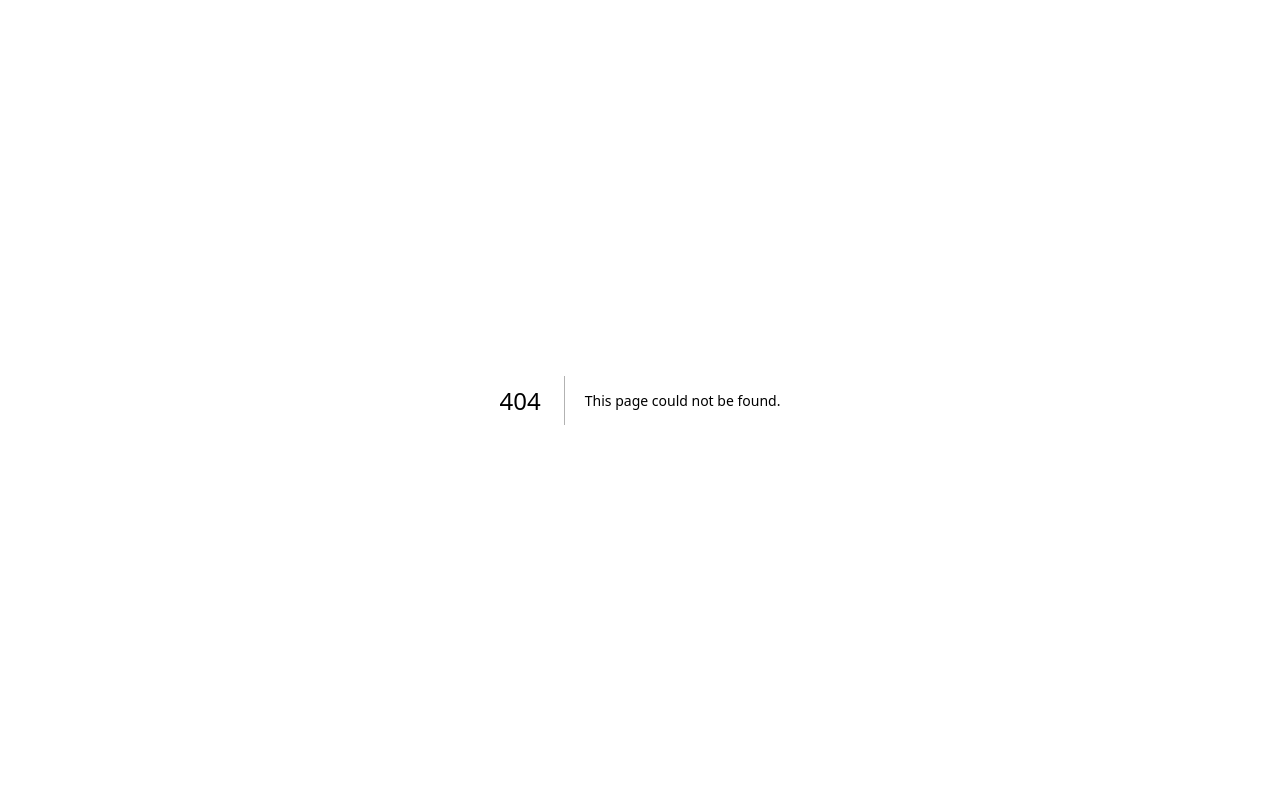
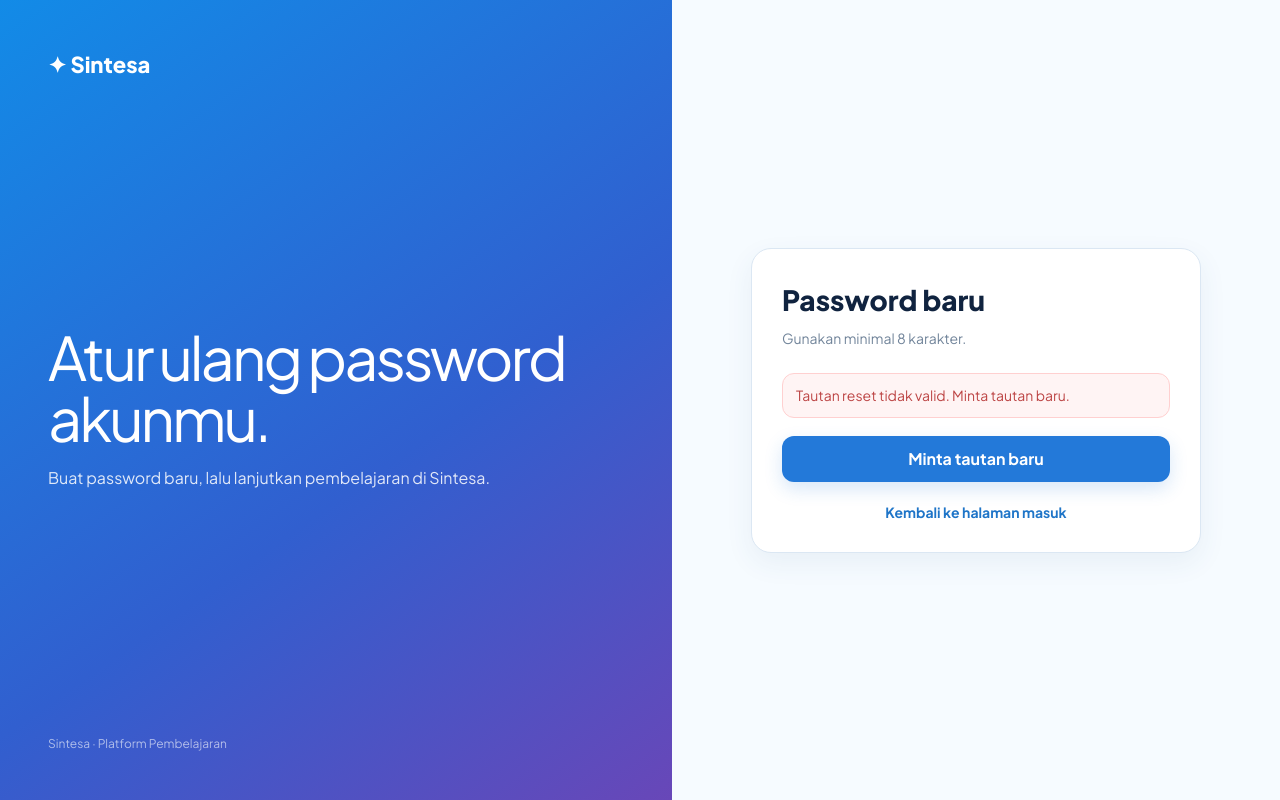
Before and after one commit to shelapremaoktavia/Sintesa, a Next.js app in the folder edu-ar-frontend/: page /reset-password in a window 1280 px wide. Before the commit this address had no page. Built offline with nearby package versions, Linux system fonts and the light colour scheme; no server answers.

Commit message:
Add secure password reset page

```diff
--- /dev/null
+++ b/edu-ar-frontend/src/app/reset-password/page.jsx
@@ -0,0 +1,107 @@
+'use client';
+
+import { useEffect, useState } from 'react';
+import Link from 'next/link';
+import { API_URL } from '@/lib/api';
+
+function PasswordToggle({ visible, onClick }) {
+  return (
+    <button type="button" onClick={onClick} aria-label={visible ? 'Sembunyikan password' : 'Tampilkan password'} aria-pressed={visible} style={{ position: 'absolute', right: 7, top: '50%', transform: 'translateY(-50%)', width: 38, height: 38, display: 'grid', placeItems: 'center', border: 0, borderRadius: 9, background: 'transparent', color: '#47617c' }}>
+      <svg aria-hidden="true" width="20" height="20" viewBox="0 0 24 24" fill="none" stroke="currentColor" strokeWidth="1.8" strokeLinecap="round" strokeLinejoin="round">
+        <path d="M2 12s3.5-7 10-7 10 7 10 7-3.5 7-10 7-10-7-10-7Z" />
+        <circle cx="12" cy="12" r="3" />
+        {visible && <path d="m3 3 18 18" />}
+      </svg>
+    </button>
+  );
+}
+
+export default function ResetPasswordPage() {
+  const [token, setToken] = useState('');
+  const [tokenReady, setTokenReady] = useState(false);
+  const [password, setPassword] = useState('');
+  const [confirmPassword, setConfirmPassword] = useState('');
+  const [showPassword, setShowPassword] = useState(false);
+  const [showConfirm, setShowConfirm] = useState(false);
+  const [error, setError] = useState('');
+  const [success, setSuccess] = useState(false);
+  const [loading, setLoading] = useState(false);
+
+  useEffect(() => {
+    const resetToken = new URLSearchParams(window.location.search).get('token') || '';
+    setToken(resetToken);
+    setTokenReady(true);
+    if (resetToken) window.history.replaceState({}, '', window.location.pathname);
+  }, []);
+
+  const handleSubmit = async (e) => {
+    e.preventDefault(); setError('');
+    if (password.length < 8) { setError('Password baru minimal 8 karakter.'); return; }
+    if (password !== confirmPassword) { setError('Konfirmasi password belum sama.'); return; }
+    setLoading(true);
+    try {
+      const response = await fetch(API_URL + '/auth/reset-password', {
+        method: 'POST', headers: { 'Content-Type': 'application/json' }, body: JSON.stringify({ token, password }),
+      });
+      const data = await response.json().catch(() => ({}));
+      if (!response.ok) throw new Error(data.message || 'Tautan reset tidak valid atau sudah kedaluwarsa.');
+      setSuccess(true);
+    } catch (err) {
+      setError(err.message || 'Tidak bisa terhubung ke server. Coba lagi nanti.');
+    } finally { setLoading(false); }
+  };
+
+  const eyeStyle = { position: 'relative' };
+
+  return (
+    <main className="auth-page">
+      <section className="auth-visual">
+        <div className="auth-logo">✦ Sintesa</div>
+        <div className="auth-copy">
+          <h1>Atur ulang password akunmu.</h1>
+          <p>Buat password baru, lalu lanjutkan pembelajaran di Sintesa.</p>
+        </div>
+        <div className="text-xs text-white/60">Sintesa · Platform Pembelajaran</div>
+      </section>
+      <section className="auth-box">
+        <form onSubmit={handleSubmit} className="panel auth-card">
+          <h1>Password baru</h1>
+          <p className="muted">Gunakan minimal 8 karakter.</p>
+          {error && <div className="toast-error" role="alert">{error}</div>}
+          {success ? (
+            <>
+              <div className="toast-ok" role="status">Password berhasil diubah. Silakan masuk dengan password baru.</div>
+              <Link className="btn btn-primary w-full" style={{ display: 'block', textAlign: 'center', textDecoration: 'none' }} href="/login">Ke halaman masuk</Link>
+            </>
+          ) : !tokenReady ? (
+            <p className="muted">Memeriksa tautan reset...</p>
+          ) : !token ? (
+            <>
+              <div className="toast-error" role="alert">Tautan reset tidak valid. Minta tautan baru.</div>
+              <Link className="btn btn-primary w-full" style={{ display: 'block', textAlign: 'center', textDecoration: 'none' }} href="/lupa-sandi">Minta tautan baru</Link>
+            </>
+          ) : (
+            <>
+              <div className="form-group">
+                <label className="form-label" htmlFor="new-password">Password baru</label>
+                <div style={eyeStyle}>
+                  <input id="new-password" className="input" style={{ paddingRight: 52 }} type={showPassword ? 'text' : 'password'} autoComplete="new-password" value={password} onChange={(e) => setPassword(e.target.value)} minLength={8} required />
+                  <PasswordToggle visible={showPassword} onClick={() => setShowPassword((value) => !value)} />
+                </div>
+              </div>
+              <div className="form-group">
+                <label className="form-label" htmlFor="confirm-password">Ulangi password baru</label>
+                <div style={eyeStyle}>
+                  <input id="confirm-password" className="input" style={{ paddingRight: 52 }} type={showConfirm ? 'text' : 'password'} autoComplete="new-password" value={confirmPassword} onChange={(e) => setConfirmPassword(e.target.value)} minLength={8} required />
+                  <PasswordToggle visible={showConfirm} onClick={() => setShowConfirm((value) => !value)} />
+                </div>
+              </div>
+              <button className="btn btn-primary w-full" type="submit" disabled={loading}>{loading ? 'Menyimpan...' : 'Simpan password baru'}</button>
+            </>
+          )}
+          <p className="text-center text-sm text-slate-500 mt-5"><Link className="link" href="/login">Kembali ke halaman masuk</Link></p>
+        </form>
+      </section>
+    </main>
+  );
+}
```
